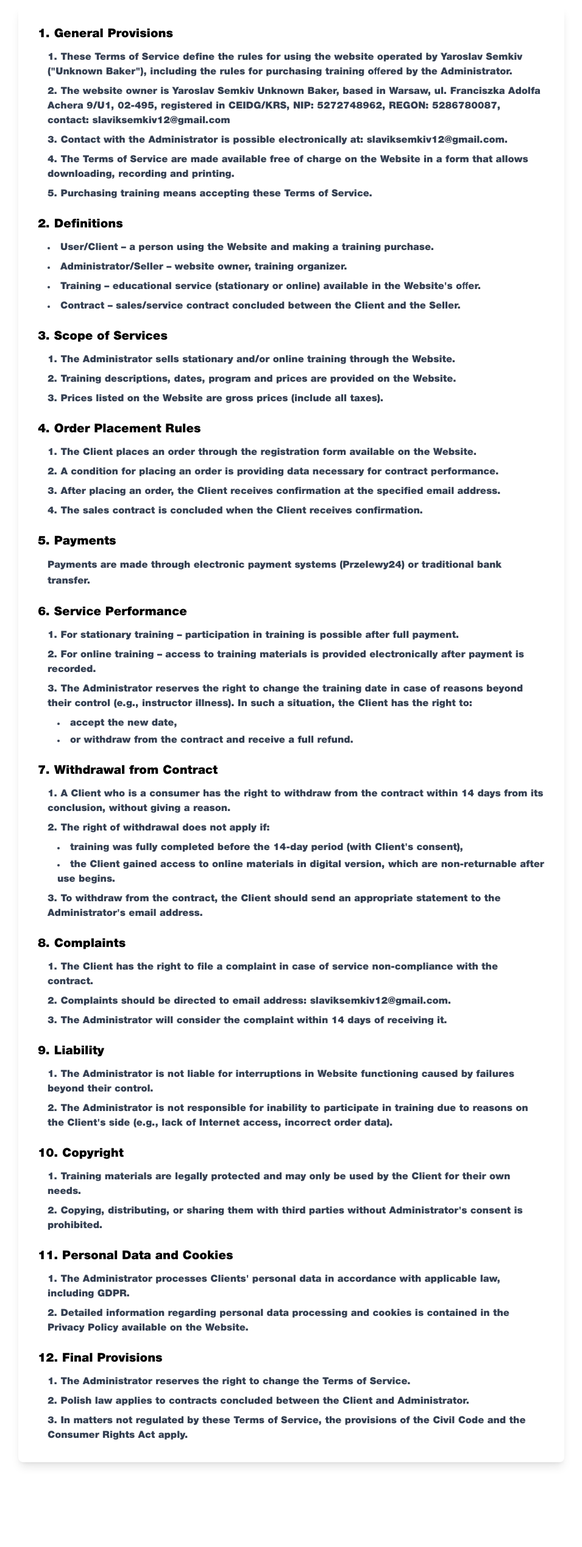
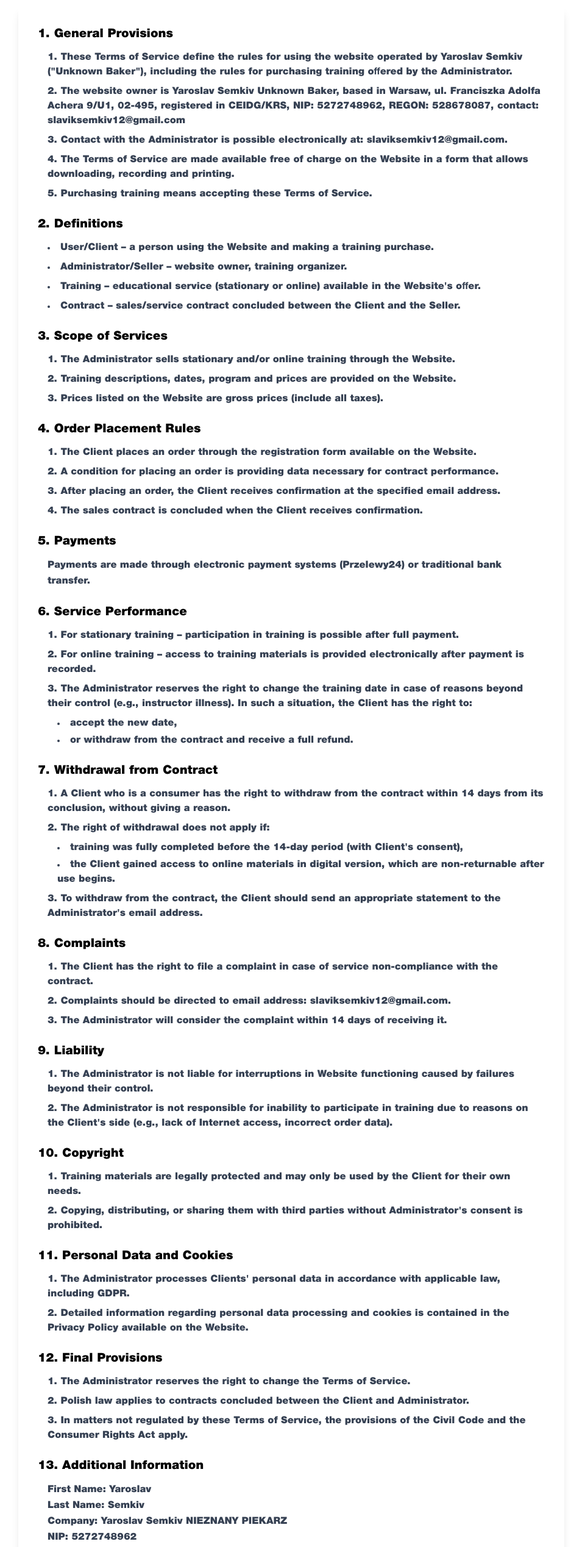
Before and after one commit to kenzay01/confectioner_site, a Next.js app: page /en/terms-of-service in a window 1280 px wide. Shown: the part 234-2771 px from the top of the page at 61% size, without its empty margins (162-1117 px from the left). Built offline with nearby package versions, Linux system fonts and the light colour scheme; no server answers; grey boxes are pictures that could not be loaded.

Commit message:
add info to terms of services

```diff
--- a/app/[locale]/terms-of-service/page.tsx
+++ b/app/[locale]/terms-of-service/page.tsx
@@ -18,7 +18,7 @@ export default function TermsOfService() {
                 <h2 className="text-xl font-semibold mb-3">1. Postanowienia ogólne</h2>
                 <ol className="list-decimal list-inside text-gray-700 space-y-2 ml-4">
                   <li>Niniejszy regulamin określa zasady korzystania ze strony internetowej prowadzonej przez Yaroslav Semkiv (&quot;Nieznany piekarz&quot;), w tym zasady zakupu szkoleń oferowanych przez Administratora.</li>
-                  <li>Właścicielem Strony jest Yaroslav Semkiv Nieznany piekarz, z siedzibą w Warszawie, ul. Franciszka Adolfa Achera 9/U1, 02-495, wpisanym do CEIDG/KRS, NIP: 5272748962, REGON: 5286780087, kontakt: slaviksemkiv12@gmail.com</li>
+                  <li>Właścicielem Strony jest Yaroslav Semkiv Nieznany piekarz, z siedzibą w Warszawie, ul. Franciszka Adolfa Achera 9/U1, 02-495, wpisanym do CEIDG/KRS, NIP: 5272748962, REGON: 528678087, kontakt: slaviksemkiv12@gmail.com</li>
                   <li>Kontakt z Administratorem możliwy jest drogą elektroniczną pod adresem e-mail: slaviksemkiv12@gmail.com.</li>
                   <li>Regulamin jest udostępniany nieodpłatnie na Stronie w formie umożliwiającej jego pobranie, utrwalenie i wydrukowanie.</li>
                   <li>Zakup szkolenia oznacza akceptację niniejszego Regulaminu.</li>
@@ -130,6 +130,19 @@ export default function TermsOfService() {
                   <li>W sprawach nieuregulowanych niniejszym Regulaminem zastosowanie mają przepisy Kodeksu cywilnego oraz ustawy o prawach konsumenta.</li>
                 </ol>
               </section>
+
+              <section>
+                <h2 className="text-xl font-semibold mb-3">13. Dodatkowe informacje</h2>
+                <div className="text-gray-700 leading-relaxed ml-4">
+                  <p>Imię: Yaroslav</p>
+                  <p>Nazwisko: Semkiv</p>
+                  <p>Firma prowadzącego: Yaroslav Semkiv NIEZNANY PIEKARZ</p>
+                  <p>NIP: 5272748962</p>
+                  <p>REGON: 528678087</p>
+                  <p>Forma prawna: CEIDG - Osoba fizyczna prowadząca działalność gospodarczą</p>
+                  <p>Rekwizyty: 08 1160 2202 0000 0006 2929 4950</p>
+                </div>
+              </section>
             </>
           ) : (
             <>
@@ -137,7 +150,7 @@ export default function TermsOfService() {
                 <h2 className="text-xl font-semibold mb-3">1. General Provisions</h2>
                 <ol className="list-decimal list-inside text-gray-700 space-y-2 ml-4">
                   <li>These Terms of Service define the rules for using the website operated by Yaroslav Semkiv (&quot;Unknown Baker&quot;), including the rules for purchasing training offered by the Administrator.</li>
-                  <li>The website owner is Yaroslav Semkiv Unknown Baker, based in Warsaw, ul. Franciszka Adolfa Achera 9/U1, 02-495, registered in CEIDG/KRS, NIP: 5272748962, REGON: 5286780087, contact: slaviksemkiv12@gmail.com</li>
+                  <li>The website owner is Yaroslav Semkiv Unknown Baker, based in Warsaw, ul. Franciszka Adolfa Achera 9/U1, 02-495, registered in CEIDG/KRS, NIP: 5272748962, REGON: 528678087, contact: slaviksemkiv12@gmail.com</li>
                   <li>Contact with the Administrator is possible electronically at: slaviksemkiv12@gmail.com.</li>
                   <li>The Terms of Service are made available free of charge on the Website in a form that allows downloading, recording and printing.</li>
                   <li>Purchasing training means accepting these Terms of Service.</li>
@@ -249,6 +262,19 @@ export default function TermsOfService() {
                   <li>In matters not regulated by these Terms of Service, the provisions of the Civil Code and the Consumer Rights Act apply.</li>
                 </ol>
               </section>
+
+              <section>
+                <h2 className="text-xl font-semibold mb-3">13. Additional Information</h2>
+                <div className="text-gray-700 leading-relaxed ml-4">
+                  <p>First Name: Yaroslav</p>
+                  <p>Last Name: Semkiv</p>
+                  <p>Company: Yaroslav Semkiv NIEZNANY PIEKARZ</p>
+                  <p>NIP: 5272748962</p>
+                  <p>REGON: 528678087</p>
+                  <p>Legal Form: CEIDG - Individual Entrepreneur</p>
+                  <p>Account Details: 08 1160 2202 0000 0006 2929 4950</p>
+                </div>
+              </section>
             </>
           )}
         </div>
```
